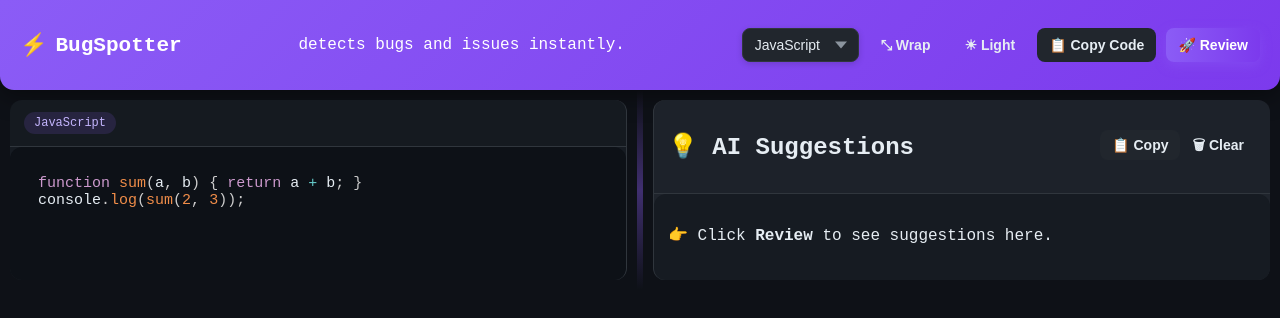
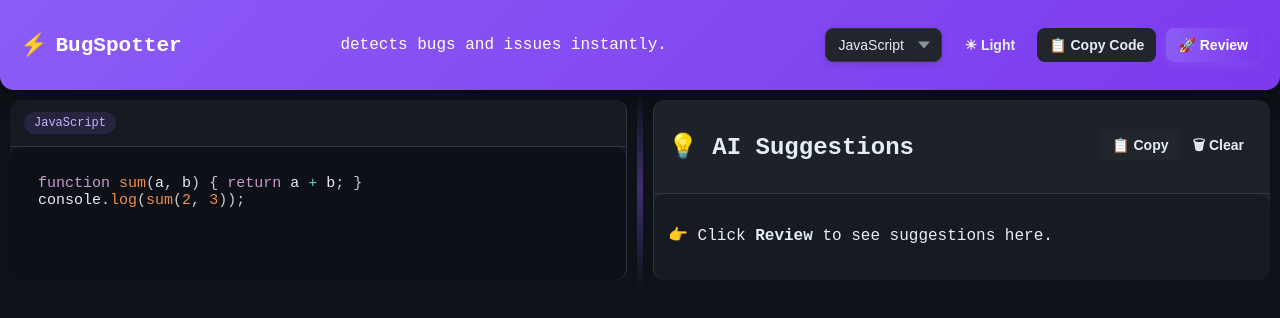
Before and after one commit to Nagorisaifali/BugSpotter-AI-Powered-Code-Reviewer, a React (Vite) app in the folder frontend/: page / in a window 1280 px wide. Shown: the top 318 px of the page. Built offline with nearby package versions, Linux system fonts and the light colour scheme.

Commit message:
Add file

```diff
--- a/frontend/src/App.jsx
+++ b/frontend/src/App.jsx
@@ -171,9 +171,9 @@ export default function App() {
             <span className="arrow" />
           </label>
 
-          <button className="btn btn-ghost" onClick={() => setWrap((w) => !w)} title="Toggle word wrap">
+          {/* <button className="btn btn-ghost" onClick={() => setWrap((w) => !w)} title="Toggle word wrap">
             {wrap ? "⤢ Unwrap" : "⤡ Wrap"}
-          </button>
+          </button> */}
 
           <button className="btn btn-ghost" onClick={() => setDark((d) => !d)} title="Toggle theme">
             {dark ? "☀ Light" : "🌙 Dark"}
```
